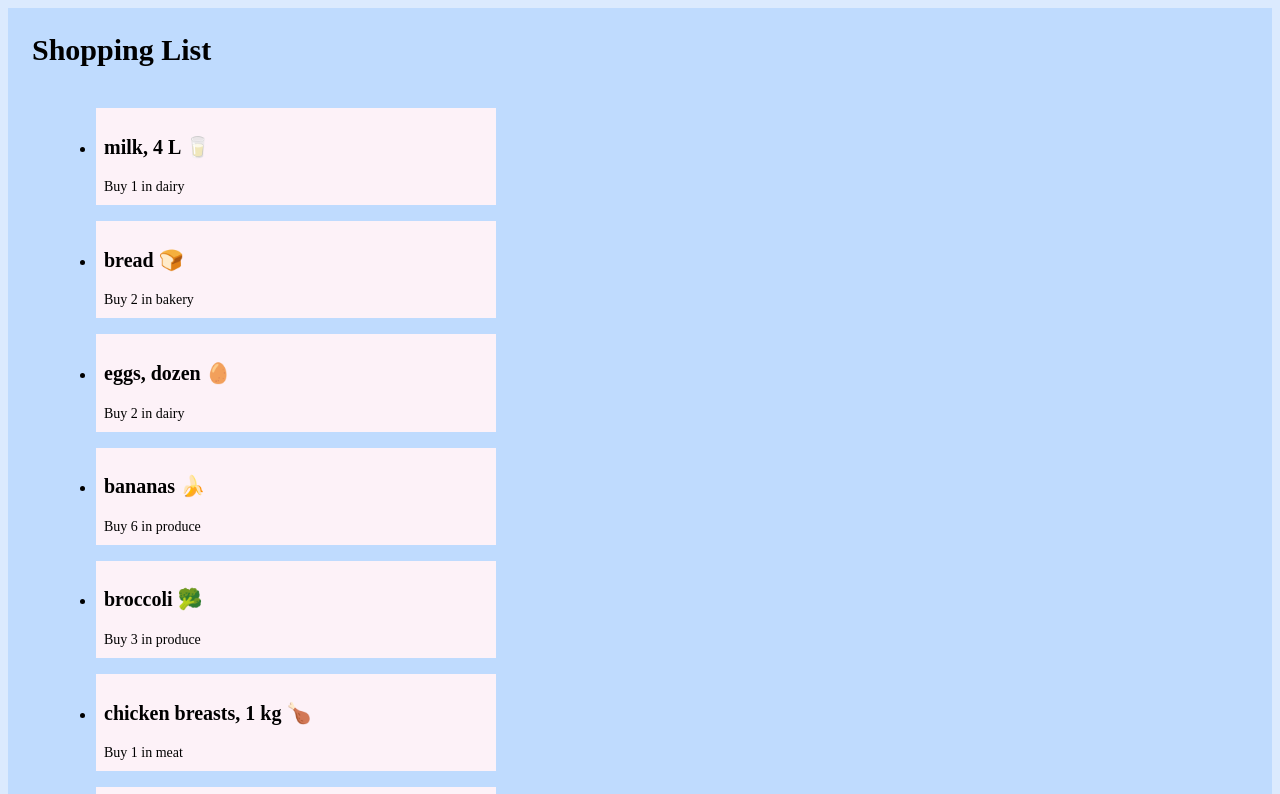
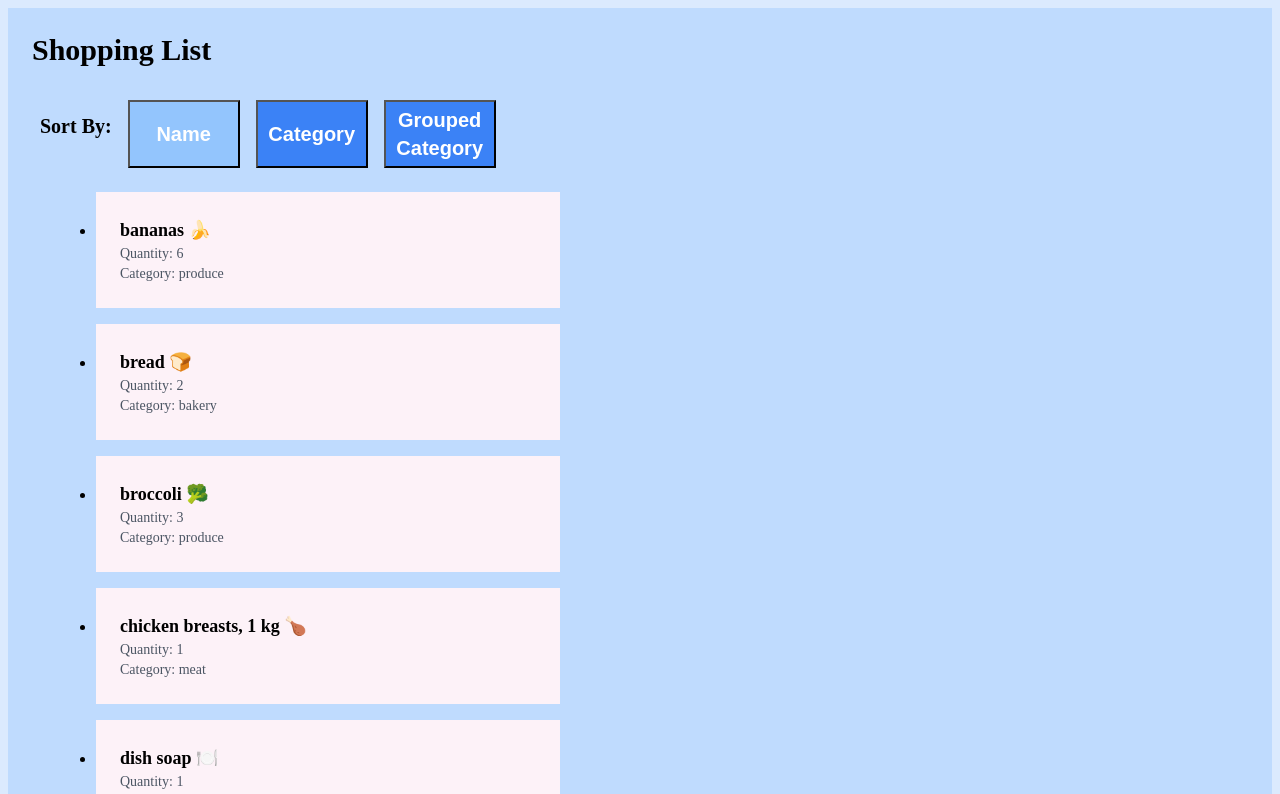
Before and after one commit to MPinera/cprg306-assignments, a Next.js app: page /week-6 in a window 1280 px wide. Shown: the top 794 px of the page. Built offline with nearby package versions, Linux system fonts and the light colour scheme.

Commit message:
Week-6 updated, added week-7

```diff
--- a/app/page.js
+++ b/app/page.js
@@ -19,6 +19,9 @@ export default function Page() {
       <p>
         <Link href="/week-6">Week 6</Link>
       </p>
+      <p>
+        <Link href="/week-6">Week 7</Link>
+      </p>
     </div>
   );
 }
--- a/app/week-6/item-list.js
+++ b/app/week-6/item-list.js
@@ -1,104 +1,90 @@
-import React from "react";
+"use client";
 
-const item1 = {
-  name: "milk, 4 L 🥛",
-  quantity: 1,
-  category: "dairy",
-};
-
-const item2 = {
-  name: "bread 🍞",
-  quantity: 2,
-  category: "bakery",
-};
-
-const item3 = {
-  name: "eggs, dozen 🥚",
-  quantity: 2,
-  category: "dairy",
-};
-
-const item4 = {
-  name: "bananas 🍌",
-  quantity: 6,
-  category: "produce",
-};
-
-const item5 = {
-  name: "broccoli 🥦",
-  quantity: 3,
-  category: "produce",
-};
-
-const item6 = {
-  name: "chicken breasts, 1 kg 🍗",
-  quantity: 1,
-  category: "meat",
-};
-
-const item7 = {
-  name: "pasta sauce 🍝",
-  quantity: 3,
-  category: "canned goods",
-};
-
-const item8 = {
-  name: "spaghetti, 454 g 🍝",
-  quantity: 2,
-  category: "dry goods",
-};
-
-const item9 = {
-  name: "toilet paper, 12 pack 🧻",
-  quantity: 1,
-  category: "household",
-};
-
-const item10 = {
-  name: "paper towels, 6 pack",
-  quantity: 1,
-  category: "household",
-};
-
-const item11 = {
-  name: "dish soap 🍽️",
-  quantity: 1,
-  category: "household",
-};
-
-const item12 = {
-  name: "hand soap 🧼",
-  quantity: 4,
-  category: "household",
-};
-
-const items = [
-  item1,
-  item2,
-  item3,
-  item4,
-  item5,
-  item6,
-  item7,
-  item8,
-  item9,
-  item10,
-  item11,
-  item12,
-];
+import React, { useState } from "react";
+import ItemData from "./items.json";
+import Item from "./item.js";
 
 const ItemList = () => {
+  const [sortBy, setSortBy] = useState("name");
+  let items = [...ItemData];
+
+  items.sort((a, b) => {
+    if (sortBy === "name") {
+      return a.name.localeCompare(b.name);
+    } else if (sortBy === "category") {
+      return a.category.localeCompare(b.category);
+    } else if (sortBy === "grouped") {
+      return (
+        a.category.localeCompare(b.category) || a.name.localeCompare(b.name)
+      );
+    }
+    return 0;
+  });
+
+  const groupedItems = items.reduce((acc, item) => {
+    if (!acc[item.category]) {
+      acc[item.category] = [];
+    }
+    acc[item.category].push(item);
+    return acc;
+  }, {});
+
   return (
     <div className="bg-blue-200 min-h-screen p-4">
+      <div className="text-xl font-bold flex space-x-4 mb-4">
+        <p>Sort By:</p>
+        <button
+          onClick={() => setSortBy("name")}
+          className={`text-xl font-bold w-28 p-1 m-2 ${sortBy === "name" ? "bg-blue-300 text-white" : "bg-blue-500 text-white"}`}
+        >
+          Name
+        </button>
+        <button
+          onClick={() => setSortBy("category")}
+          className={`text-xl font-bold w-28 p-1 m-2 ${sortBy === "category" ? "bg-blue-300 text-white" : "bg-blue-500 text-white"}`}
+        >
+          Category
+        </button>
+        <button
+          onClick={() => setSortBy("grouped")}
+          className={`text-xl font-bold w-28 p-1 m-2 ${sortBy === "grouped" ? "bg-blue-300 text-white" : "bg-blue-500 text-white"}`}
+        >
+          Grouped Category
+        </button>
+      </div>
       <ul>
-        {items.map((item, index) => (
-          <li key={index} className="p-2 m-4 bg-pink-50 max-w-sm">
-            <h2 className="text-xl font-bold">{item.name}</h2>
-            <div className="text-sm">
-              Buy {item.quantity} in {item.category}
-            </div>
-          </li>
-        ))}
+        {sortBy === "grouped"
+          ? Object.keys(groupedItems)
+              .sort()
+              .map((category) => (
+                <li key={category} className="p-2 m-4 bg-pink-50 max-w-md">
+                  <h2 className="text-lg font-semibold capitalize">
+                    {category}
+                  </h2>
+                  <ul>
+                    {groupedItems[category]
+                      .sort((a, b) => a.name.localeCompare(b.name))
+                      .map((item) => (
+                        <div key={item.id} className="p-2 m-2 bg-white">
+                          <Item
+                            name={item.name}
+                            quantity={item.quantity}
+                            category={item.category}
+                          />
+                        </div>
+                      ))}
+                  </ul>
+                </li>
+              ))
+          : items.map((item) => (
+              <li key={item.id} className="p-2 m-4 bg-pink-50 max-w-md">
+                <Item
+                  name={item.name}
+                  quantity={item.quantity}
+                  category={item.category}
+                />
+              </li>
+            ))}
       </ul>
     </div>
   );
--- a/app/week-6/item.js
+++ b/app/week-6/item.js
@@ -2,11 +2,11 @@ import React from "react";
 
 const Item = ({ name, quantity, category }) => {
   return (
-    <li className="p-4 border-b border-gray-200">
+    <ul className="p-4 border-b border-gray-200">
       <div className="text-lg font-semibold">{name}</div>
       <div className="text-sm text-gray-600">Quantity: {quantity}</div>
       <div className="text-sm text-gray-600">Category: {category}</div>
-    </li>
+    </ul>
   );
 };
 
```
Also changed, not shown: app/week-6/items.json (renamed from app/week-6/item.json).
